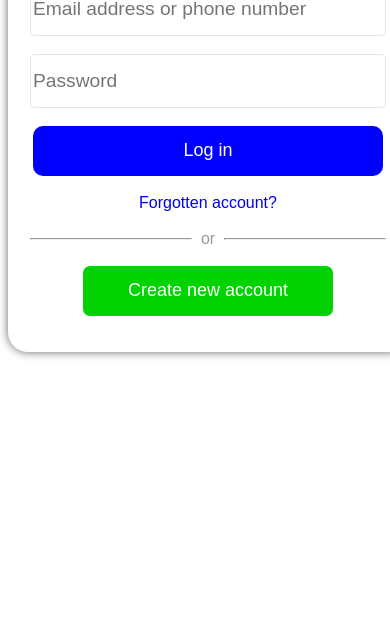
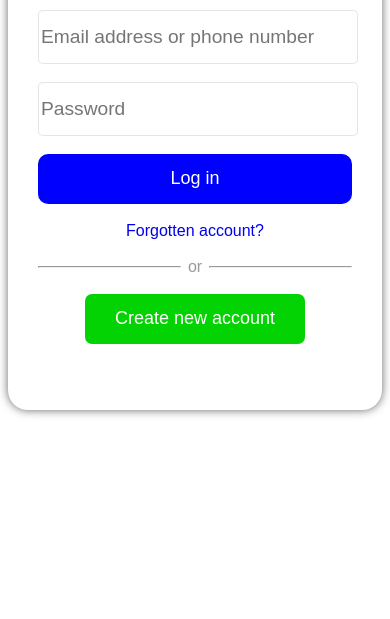
Before and after one commit to Scorpion10001/Facebook, a plain HTML site: page index.html in a window 390 px wide. Shown: the part 225-844 px from the top of the page. Drawn offline with Linux system fonts and the light colour scheme.

Commit message:
responsive

```diff
--- a/style.css
+++ b/style.css
@@ -11,7 +11,8 @@ h1{
 }
 
 .face{
-    width: 400px;
+    max-width: 400px;
+    width:100%;
     background-color: white;
     display: flex;
     position: relative;
@@ -23,6 +24,8 @@ h1{
 }
 .face-container{
     display: block;
+    width: 100%;
+    margin: 30px;
 }
 .face-container a{
     text-decoration: none;
@@ -34,14 +37,14 @@ h1{
     margin-top: 5%;
 }
 .face-container input{
-    width: 350px;
+    width: 100%;
     height: 50px;
     border: 1px solid rgba(0, 0, 0, 0.1);
     font-size: larger;
     border-radius: 5px;
 }
 .face-container button{
-    width: 350px;
+    width: 100%;
     height: 50px;
     background-color: blue;
     color: white;
```
